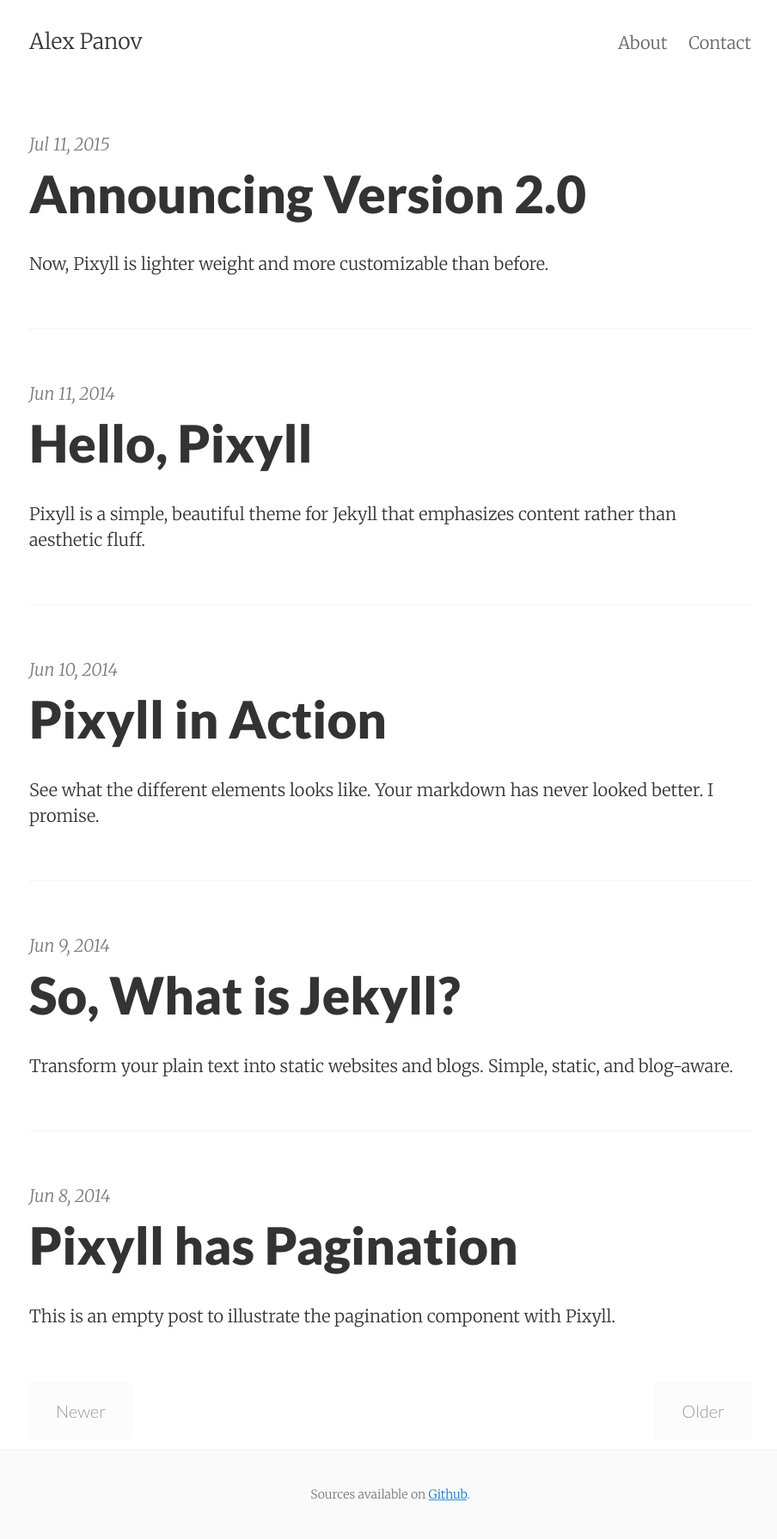
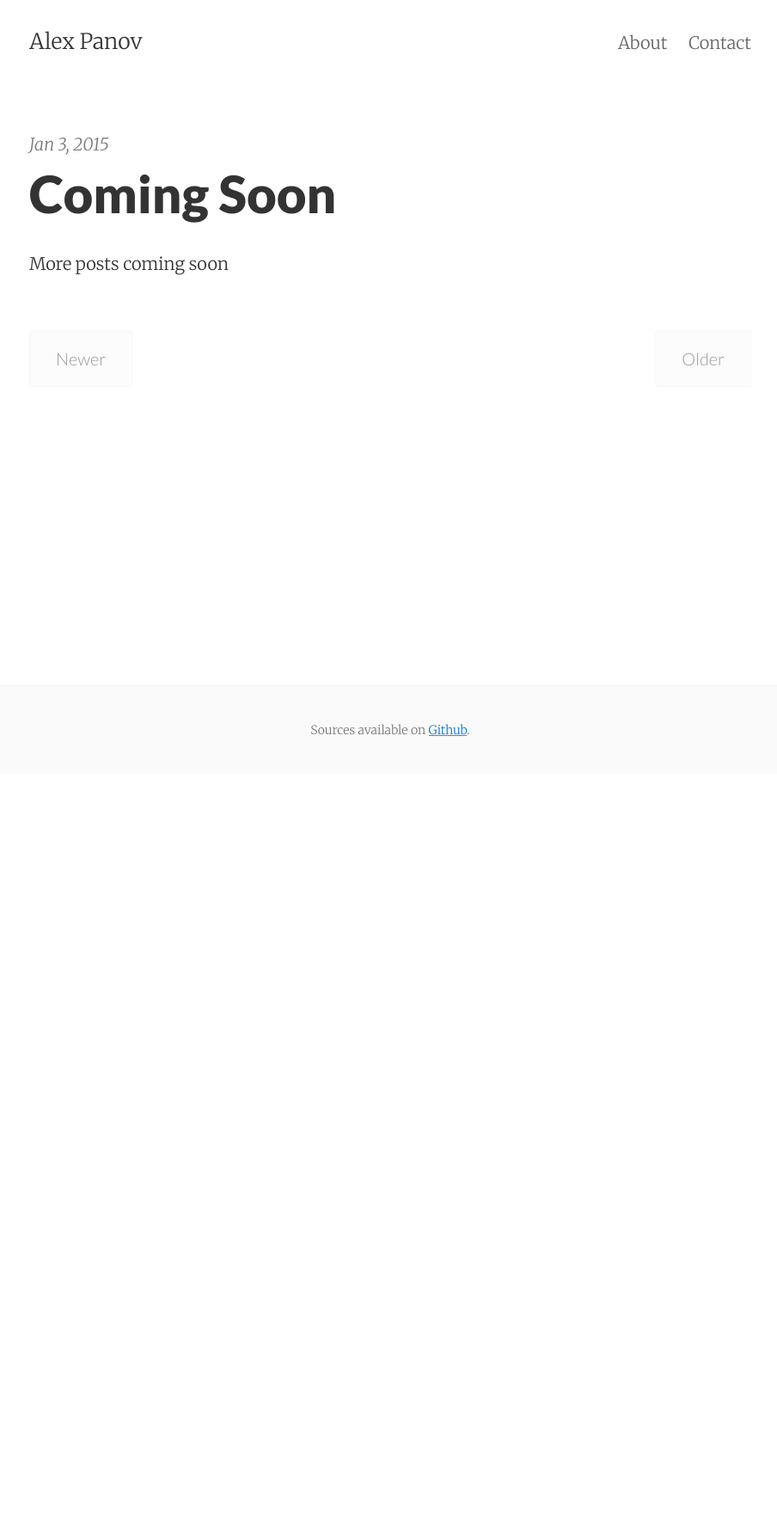
Before and after one commit to jeromeheuze/alexpanov.github.io, a Jekyll site: the page built from index.html, in a window 1280 px wide. Shown: the whole page at 86% size, without its empty margins (186-1090 px from the left). Built offline with Jekyll 4.4.1, drawn with Linux system fonts in a browser that asks for light colours; the list of posts is cut into pages by our own code; after the commit the page ends 900 px from its top, so only the background shows below that.

Commit message:
Add about page, cleanup

```diff
--- a/_posts/2014-06-08-pixyll-has-pagination.md
+++ /dev/null
@@ -1,9 +0,0 @@
----
-layout:     post
-title:      Pixyll has Pagination
-date:       2014-06-08 11:21:29
-summary:    This is an empty post to illustrate the pagination component with Pixyll.
-categories: jekyll pixyll
----
-
-This is an empty post to illustrate the pagination component with Pixyll.
--- a/_posts/2014-06-11-welcome-to-pixyll.markdown
+++ /dev/null
@@ -1,26 +0,0 @@
----
-layout:     post
-title:      Hello, Pixyll
-date:       2014-06-11 15:31:19
-summary:    Pixyll is a simple, beautiful theme for Jekyll that emphasizes content rather than aesthetic fluff.
-categories: jekyll pixyll
----
-
-Hello.
-
-Pixyll is a simple, beautiful theme for Jekyll that emphasizes content rather than aesthetic fluff. It's mobile _first_, fluidly responsive, and delightfully lightweight.
-
-It's pretty minimal, but leverages large type and drastic contrast to make a statement, on all devices.
-
-<blockquote>
-  <p>
-    Perfection is achieved, not when there is nothing more to add, but when there is nothing left to take away.
-  </p>
-  <footer><cite title="Antoine de Saint-Exupéry">Antoine de Saint-Exupéry</cite></footer>
-</blockquote>
-
-## Where is it?
-
-Checkout the [Github repository](https://github.com/johnotander/pixyll) to download it, request a feature, or report a bug.
-
-It's free, and open source ([MIT](http://opensource.org/licenses/MIT)).
--- a/_posts/2015-07-11-announcing-pixyll-version-2.md
+++ /dev/null
@@ -1,16 +0,0 @@
----
-layout:     post
-title:      Announcing Version 2.0
-date:       2015-07-11
-summary:    Now, Pixyll is lighter weight and more customizable than before.
-categories: jekyll pixyll
----
-
-In an effort to make Pixyll easier to customize and more aesthetically pleasing, we've release version `2.0`.
-
-Pixyll now features:
-
-* Line anchors in code blocks and new syntax highlighting
-* A customizable variables file
-* Modular, and lighter weight CSS
-* No more `max-width` media queries
--- /dev/null
+++ b/_posts/2016-01-03-coming-soon.md
@@ -0,0 +1,17 @@
+---
+layout:     post
+title:      Coming Soon
+date:       2015-01-03 12:32:18
+summary:    More posts coming soon
+categories: jekyll pixyll
+---
+
+Jekyll is a tool for transforming your plain text into static websites and
+blogs. It is simple, static, and blog-aware. Jekyll uses the
+[Liquid](http://docs.shopify.com/themes/liquid-basics) templating
+language and has builtin [Markdown](http://daringfireball.net/projects/markdown/)
+and [Textile](http://en.wikipedia.org/wiki/Textile_(markup_language)) support.
+
+It also ties in nicely to [Github Pages](https://pages.github.com/).
+
+Learn more about Jekyll on their [website](http://jekyllrb.com/).
--- a/about.md
+++ b/about.md
@@ -1,19 +1,13 @@
 ---
 layout: page
-title: About Pixyll
+title: So who am I?
 permalink: /about/
 ---
 
-This Jekyll theme was crafted with <3 by [John Otander](http://johnotander.com)
-([@4lpine](https://twitter.com/4lpine)).
+I am a Software Craftsman serving as Lead Software Developer at [Qoints](http://qoints.com).
 
-Checkout the [Github repository](https://github.com/johnotander/pixyll) to download it,
-request a feature, report a bug, or contribute. It's free, and open source
-([MIT](http://opensource.org/licenses/MIT)).
+Writing Clean Code using TDD is my passion. I preach what I practice and believe in fundamentals of the Software
+Craftsmanship. I also ramble a lot about Object Oriented Design.
 
-Thanks to the following:
-
-* [BASSCSS](http://basscss.com)
-* [Jekyll](http://jekyllrb.com)
-* [Refills](http://refills.bourbon.io/)
-* [Type Scale](http://type-scale.com/)
+Throughout my career, I have worked for a number of companies and learned
+a great deal from my colleagues about Software Development that I now want to share in my blog.
```
Also changed, not shown: _drafts/2014-06-10-see-pixyll-in-action.md (renamed from _posts/2014-06-10-see-pixyll-in-action.md), _drafts/2016-01-03-python-is-broken.md (renamed from _posts/2014-06-09-so-what-is-jekyll.md).
